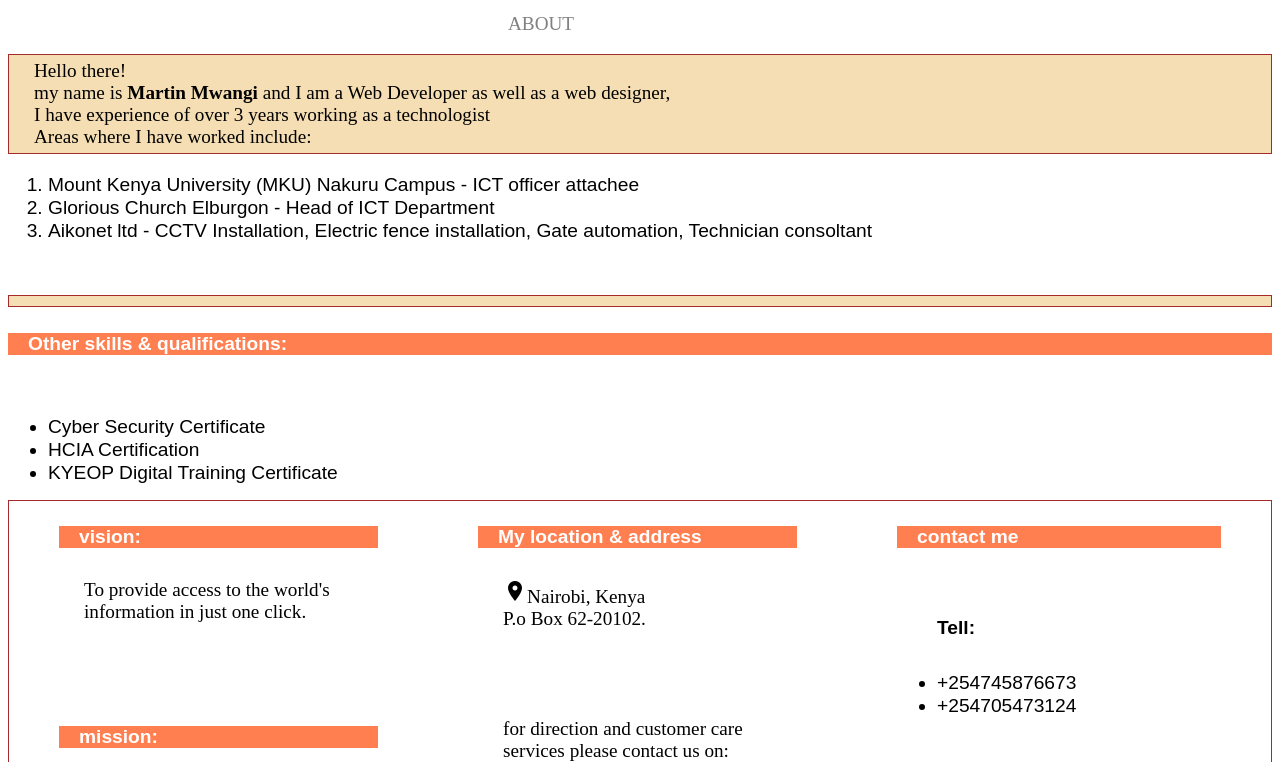
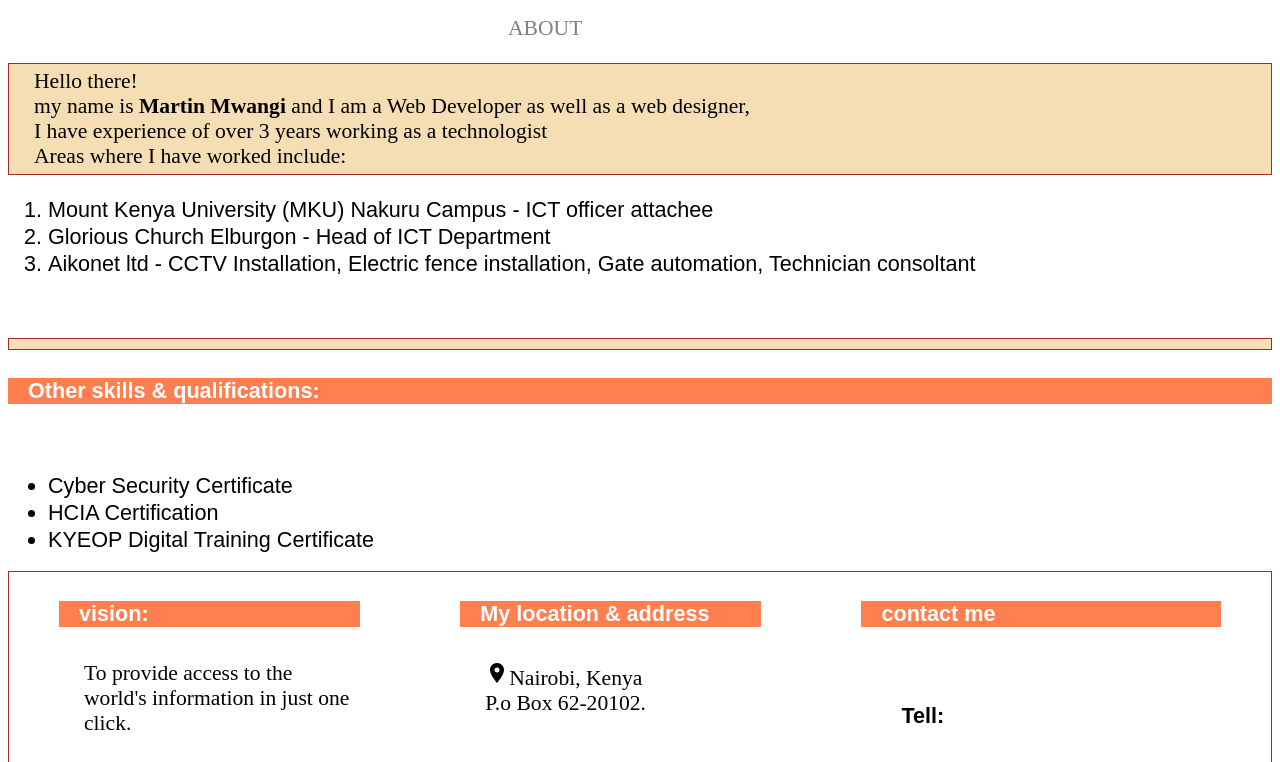
Before and after one commit to tinez10/my_portfolio, a plain HTML site: page index.html in a window 1280 px wide. Shown: the part 652-1414 px from the top of the page. Drawn offline with Linux system fonts and the light colour scheme.

Commit message:
Update styles.css

```diff
--- a/styles.css
+++ b/styles.css
@@ -1,14 +1,30 @@
-@media screen and (min-width: auto) {
-    .container {
-      max-width: auto;
-    }
+/* CSS for large screens */
+@media screen and (min-width: 1200px) {
+  /* Add your CSS rules for large screens here */
+  body {
+    font-size: 18px;
+    /* ... */
   }
+}
 
-  @media screen and (min-width: auto) {
-    .container {
-      max-width: auto;
-    }
+/* CSS for medium screens */
+@media screen and (max-width: 1199px) and (min-width: 768px) {
+  /* Add your CSS rules for medium screens here */
+  body {
+    font-size: 16px;
+    /* ... */
   }
+}
+
+/* CSS for small screens */
+@media screen and (max-width: 767px) {
+  /* Add your CSS rules for small screens here */
+  body {
+    font-size: 14px;
+    /* ... */
+  }
+}
+
 
 .container{
     display: flex;
```
